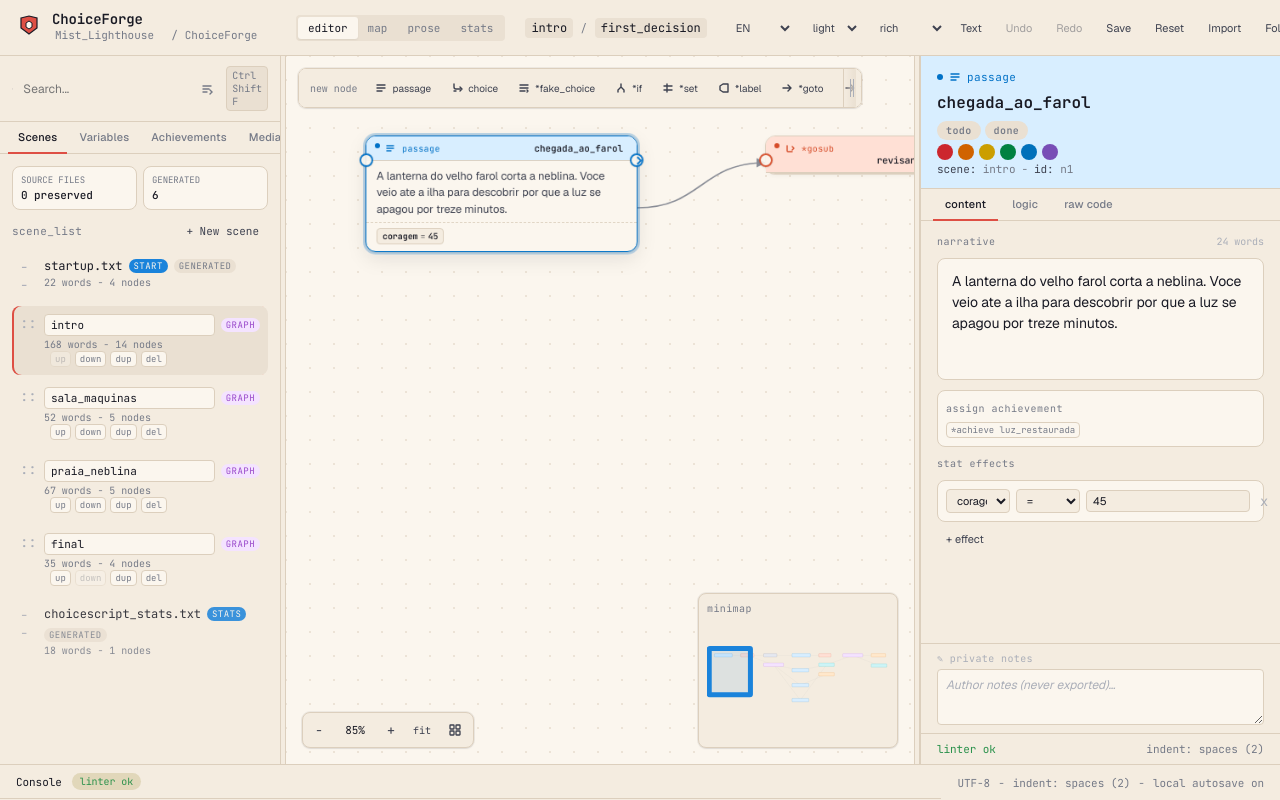
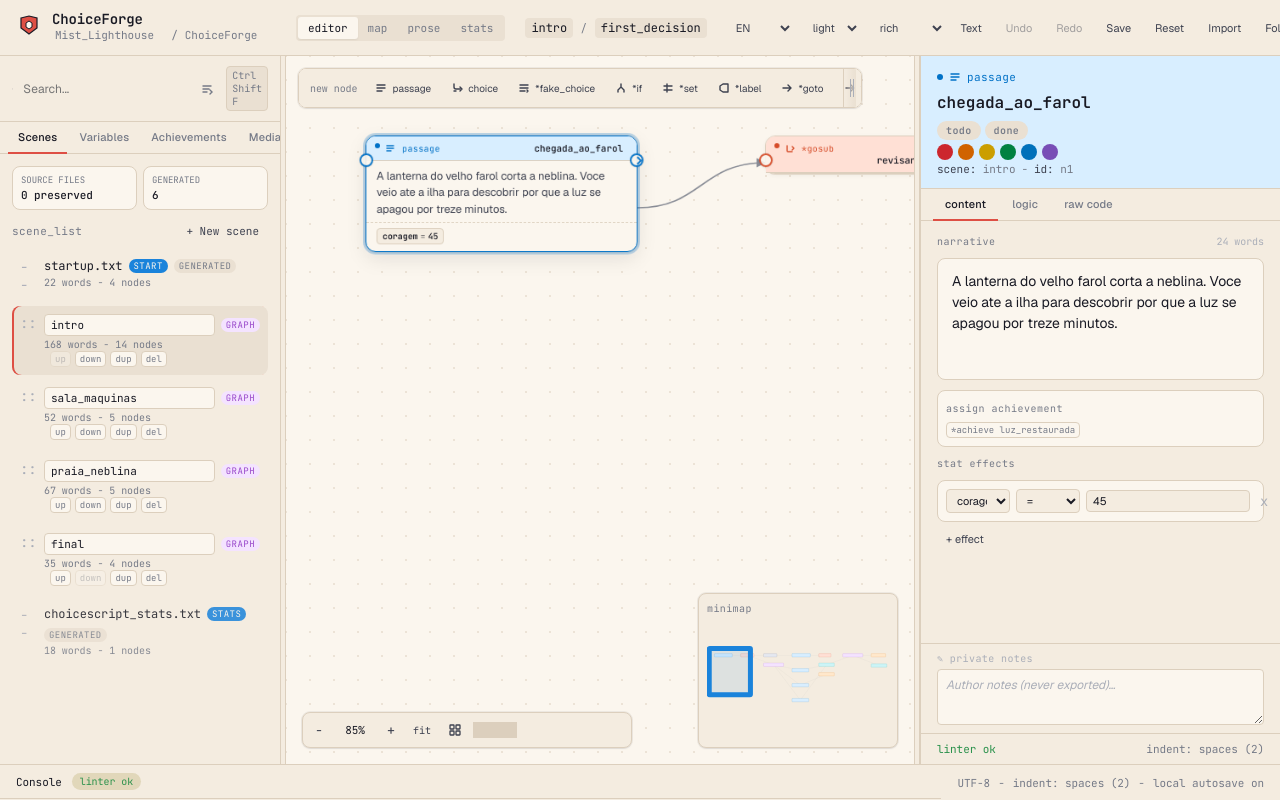
Before and after one commit to viniman27/ChoiceForge, a React (Vite) app: page / in a window 1280 px wide. Shown: the top 800 px of the page. Built offline with nearby package versions, Linux system fonts and the light colour scheme.

Commit message:
Add color tag canvas filter to zoom controls
Six colored dot buttons in the zoom bar let authors instantly dim all
nodes that don't carry a specific color tag. Multiple tags can be
active at once; the filter composes with the existing text search.

```diff
--- a/src/components/GraphCanvas.tsx
+++ b/src/components/GraphCanvas.tsx
@@ -1,6 +1,6 @@
 import { useEffect, useRef, useState } from "react";
-import type { ChoiceForgeProject, Density, I18nLabels, NodeType, StoryEdge, StoryNode } from "../domain/types";
-import { NodeCard, NodeIcon, typeColors } from "./NodeCard";
+import type { ChoiceForgeProject, Density, I18nLabels, NodeColorTag, NodeType, StoryEdge, StoryNode } from "../domain/types";
+import { COLOR_TAG_VALUES, NodeCard, NodeIcon, typeColors } from "./NodeCard";
 
 interface GraphCanvasProps {
   data: ChoiceForgeProject;
@@ -70,6 +70,8 @@ export function GraphCanvas({
   const [canvasFilter, setCanvasFilter] = useState("");
   const [filterOpen, setFilterOpen] = useState(false);
   const filterInputRef = useRef<HTMLInputElement | null>(null);
+  const [activeColorTags, setActiveColorTags] = useState<Set<NodeColorTag>>(new Set());
+  const COLOR_TAG_KEYS: NodeColorTag[] = ["red", "orange", "yellow", "green", "blue", "purple"];
   const [snap, setSnap] = useState(() => localStorage.getItem(SNAP_KEY) === "1");
   const snapRef = useRef(snap);
   snapRef.current = snap;
@@ -486,7 +488,10 @@ export function GraphCanvas({
             labels={labels}
             selected={selectedIds.has(node.id)}
             hasError={errorNodeIds.has(node.id)}
-            isDimmed={activeFilter ? !nodeMatchesFilter(node, activeFilter) : false}
+            isDimmed={
+              (activeFilter ? !nodeMatchesFilter(node, activeFilter) : false) ||
+              (activeColorTags.size > 0 ? !node.colorTag || !activeColorTags.has(node.colorTag) : false)
+            }
             onSelect={(id, addToSet) => selectNode(id, addToSet)}
             onDragStart={(event, id) => {
               const current = data.nodes.find((n) => n.id === id);
@@ -549,6 +554,16 @@ export function GraphCanvas({
         >
           <SnapIcon />
         </button>
+        <span className="zoom-divider" />
+        {COLOR_TAG_KEYS.map((tag) => (
+          <button
+            key={tag}
+            className={`zoom-color-dot${activeColorTags.has(tag) ? " is-active" : ""}`}
+            style={{ "--ct": COLOR_TAG_VALUES[tag] } as React.CSSProperties}
+            onClick={() => setActiveColorTags((cur) => { const next = new Set(cur); next.has(tag) ? next.delete(tag) : next.add(tag); return next; })}
+            title={`Filter by ${tag} tag${activeColorTags.has(tag) ? " (active)" : ""}`}
+          />
+        ))}
       </div>
       {filterOpen && (
         <div className="canvas-filter-bar">
--- a/styles.css
+++ b/styles.css
@@ -1150,6 +1150,15 @@ input, select, textarea { font-family: inherit; color: inherit; }
 .zoom-reset { font-size: 10px !important; }
 .zoom-snap { display: flex; align-items: center; justify-content: center; color: var(--ink-mute); }
 .zoom-snap.is-active { color: var(--accent); background: var(--paper-3); }
+.zoom-divider { width: 1px; height: 16px; background: var(--paper-edge); flex-shrink: 0; margin: 0 2px; }
+.zoom-color-dot {
+  width: 12px; height: 12px; border-radius: 50%;
+  background: var(--ct); border: 1.5px solid transparent;
+  padding: 0; cursor: pointer; flex-shrink: 0;
+  opacity: 0.35; transition: opacity 0.12s, border-color 0.12s;
+}
+.zoom-color-dot:hover { opacity: 0.75; }
+.zoom-color-dot.is-active { opacity: 1; border-color: var(--ink); }
 
 .minimap {
   position: absolute; bottom: 16px; right: 16px;
```
Also changed, not shown: 1 other file (tests, documents, lock files or other folders).
